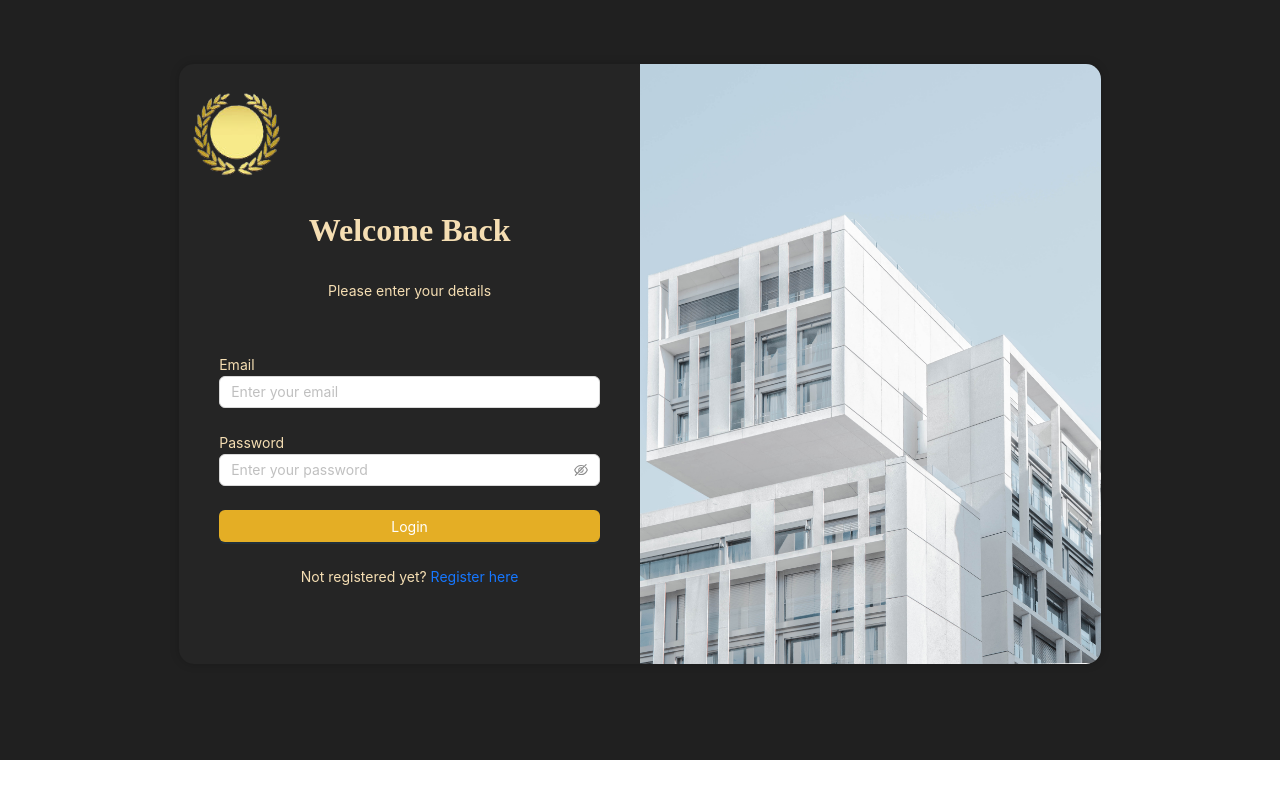
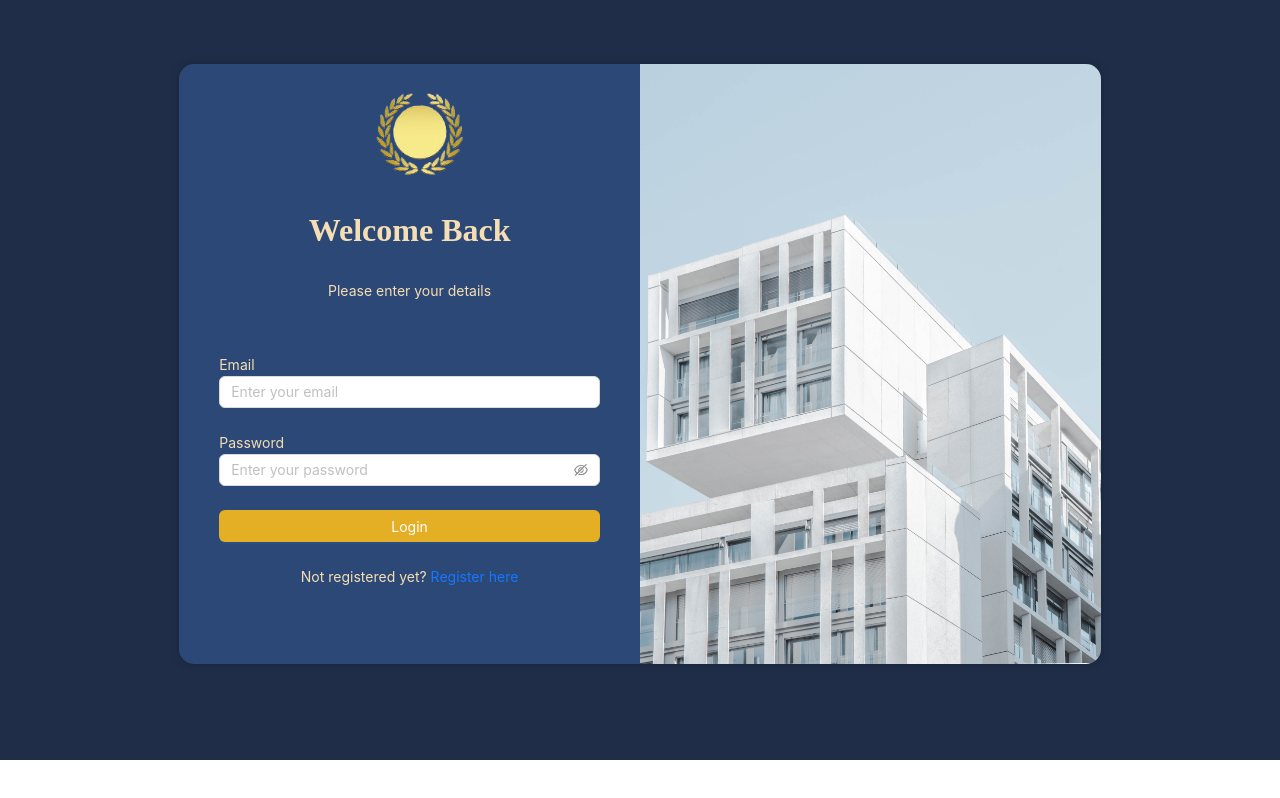
Before and after one commit to PRATHAMESHG1234/one_day_frontend_admin_portal, a React (Create React App) app: page /login in a window 1280 px wide. Built offline with nearby package versions, Linux system fonts and the light colour scheme.

Commit message:
chage in ui background-color changed

```diff
--- a/src/components/Layout/Sidebar.js
+++ b/src/components/Layout/Sidebar.js
@@ -311,7 +311,7 @@ const Sidebar = () => {
         <Sider
           width={200}
           className="sider"
-          style={{ backgroundColor: "#252525" }}
+          style={{ backgroundColor: " #2c4876" }}
         >
           <div className="logo">
             <img src={logo} alt="Logo" />
@@ -343,7 +343,7 @@ const Sidebar = () => {
           <Header className="header">
             {" "}
             <b>
-              <i>Vishaw Architect</i>
+              <i>Codegen Technologies</i>
             </b>{" "}
           </Header>
           {data.length > 0 && (
--- a/src/components/Layout/TableData.js
+++ b/src/components/Layout/TableData.js
@@ -15,7 +15,7 @@ const TableData = ({
   showModal,
 }) => {
   const headerStyle = {
-    background: "#252525",
+    background: "#1F2D48",
     color: "white",
   };
 
@@ -55,7 +55,6 @@ const TableData = ({
                 columns={columns}
                 scroll={{ y: 400 }}
                 loading={loading}
-                // Apply the custom header style to the table columns
                 components={{
                   header: {
                     cell: (props) => <th {...props} style={headerStyle} />,
--- a/src/components/Login.js
+++ b/src/components/Login.js
@@ -15,12 +15,13 @@ const Login = () => {
   const onFinish = async () => {
     try {
       console.log(email, password);
-      const response = await axios.post("/api/login", {
-        email,
-        password,
-      });
+      // const response =
+      //   //  await
+      //   axios.post("/api/login", {
+      //     email,
+      //     password,
+      //   });
 
-      console.log("Login successful:", response.data);
       navigate("/");
     } catch (error) {
       console.error("Login failed:", error);
@@ -49,7 +50,7 @@ const Login = () => {
                 name="email"
                 rules={[
                   {
-                    required: true,
+                    // required: true,
                     message: "Please enter your email",
                   },
                   {
@@ -69,7 +70,7 @@ const Login = () => {
                 name="password"
                 rules={[
                   {
-                    required: true,
+                    // required: true,
                     message: "Please enter your password",
                   },
                   {
--- a/src/styles/Layout.css
+++ b/src/styles/Layout.css
@@ -15,7 +15,7 @@ html, body {
 
 
   .header {
-    background-color: #252525;
+    background-color:  #2c4876;
     color: #fff;
     text-align: center;
     height: 64px;
@@ -33,13 +33,13 @@ html, body {
 
 
   .sider {
-    background-color: #252525;
+    background-color:  #2c4876;
     color: #fff;
 
   }
 
   .custom-menu {
-    background-color: #252525;
+    background-color:  #2c4876;
   }
 
   .custom-menu .ant-menu-item {
@@ -60,7 +60,7 @@ html, body {
 
   .ant-table-thead{
 
-        background-color: #252525;
+        background-color:  #2c4876;
         color: "white";
 
 
--- a/src/styles/LoginForm.css
+++ b/src/styles/LoginForm.css
@@ -8,21 +8,21 @@
 
   overflow: hidden;
 
-  background-color: #202020;
+  background-color: #1F2D48;
 }
 
 
 
 
 .rectangle-container {
-  background-color: #252525;
+  background-color: #2c4876;
   display: flex;
   justify-content: space-around;
   align-items: center;
   height: 50%;
   width: 90%;
   margin-bottom: 2rem;
-  border-radius: 15px;
+  border-radius: 15px 15px 15px 15px;;
   box-shadow: 0px 0px 10px rgba(0, 0, 0, 0.2);
 }
 
@@ -31,12 +31,19 @@
   position: absolute;
   top: 0;
   left: 0;
-  padding:0 10px;
+  padding: 0 10px;
+  display: flex;
+  justify-content: center;
+  align-items: center;
+  height: 6rem;
+  width: 100%;
+}
 
+.logo-container > img {
+  height: 100%;
+  object-fit: contain;
 }
-.logo-container >img{
-  height: 6rem;
-}
+
 
 
 
@@ -76,7 +83,7 @@
 .login-form-container {
   padding: 20px;
 
-  background-color: #252525;
+  background-color: #2c4876;
   width: 50%;
 }
 
```
